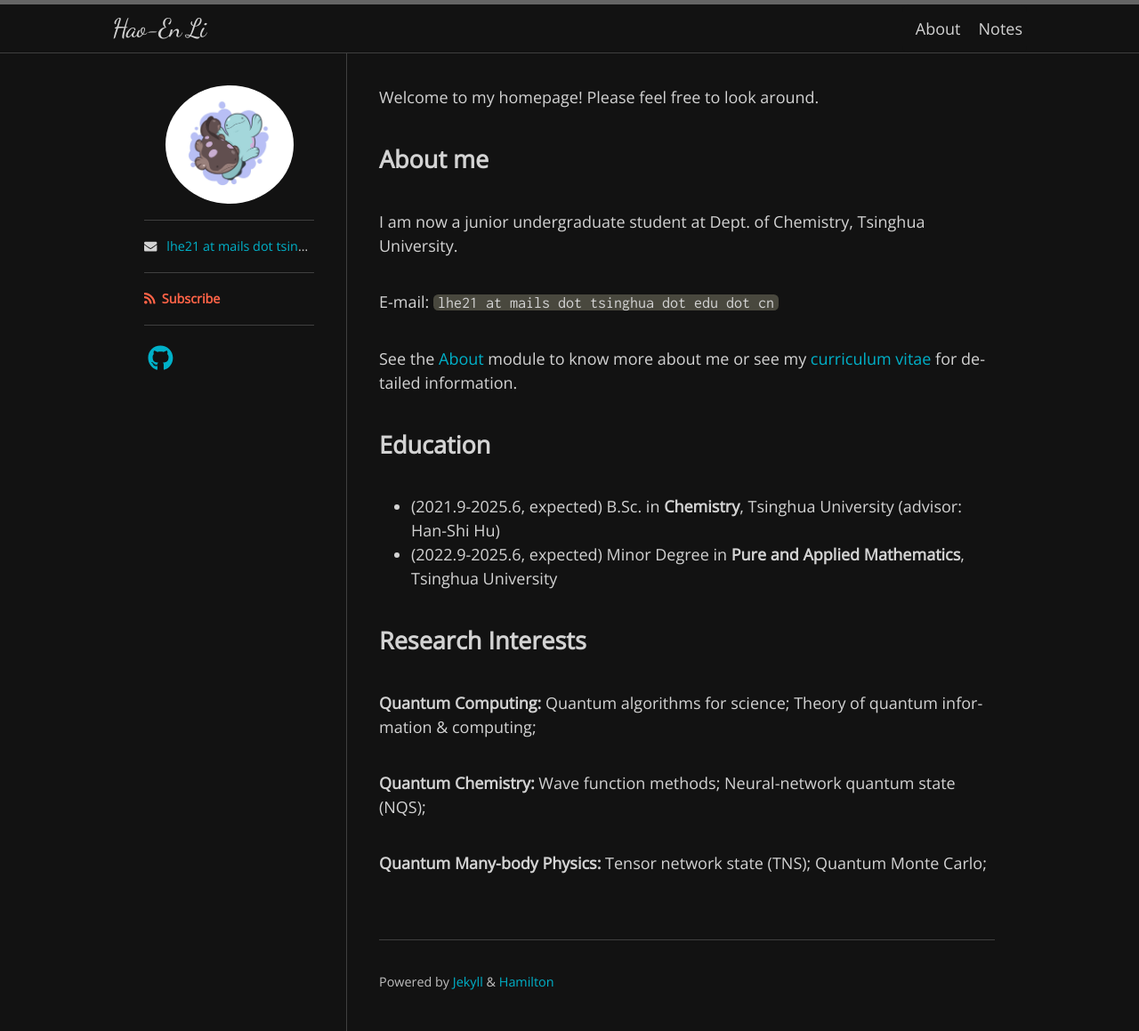
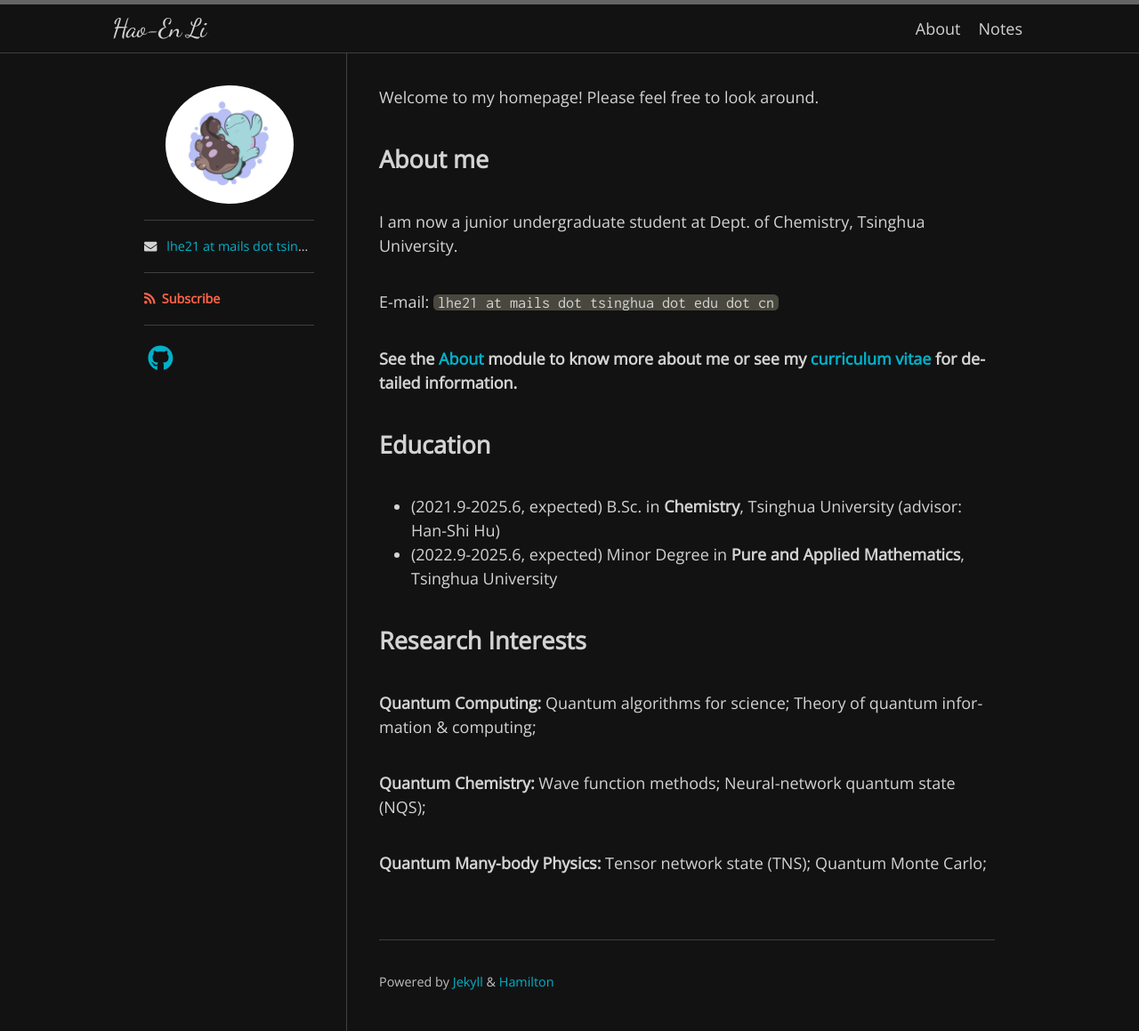
Before and after one commit to haoen2021/haoen2021.github.io, a Jekyll site: the page built from index.md, in a window 1280 px wide. Shown: the whole page at 89% size. Built offline with Jekyll 4.4.1, drawn with Linux system fonts in a browser that asks for light colours; nearby versions of some CDN libraries; some web fonts are replaced; our own code applies the rules of GitHub Pages for plain Markdown files; the list of posts is cut into pages by our own code.

```diff
--- a/index.md
+++ b/index.md
@@ -6,7 +6,7 @@ I am now a junior undergraduate student at Dept. of Chemistry, Tsinghua Universi
 
 E-mail: `lhe21 at mails dot tsinghua dot edu dot cn`
 
-See the [About](about.md) module to know more about me or see my [curriculum vitae](documents/main.pdf) for detailed information.
+**See the [About](about.md) module to know more about me or see my [curriculum vitae](documents/main.pdf) for detailed information.**
 
 ## Education
 
```
